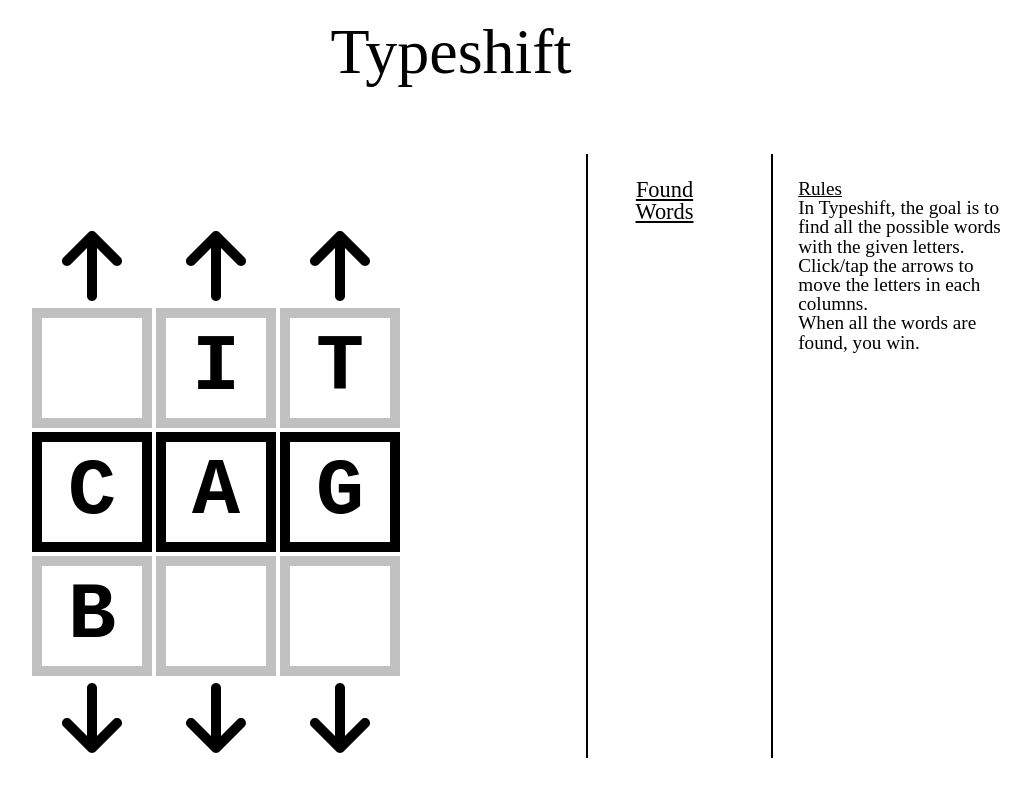
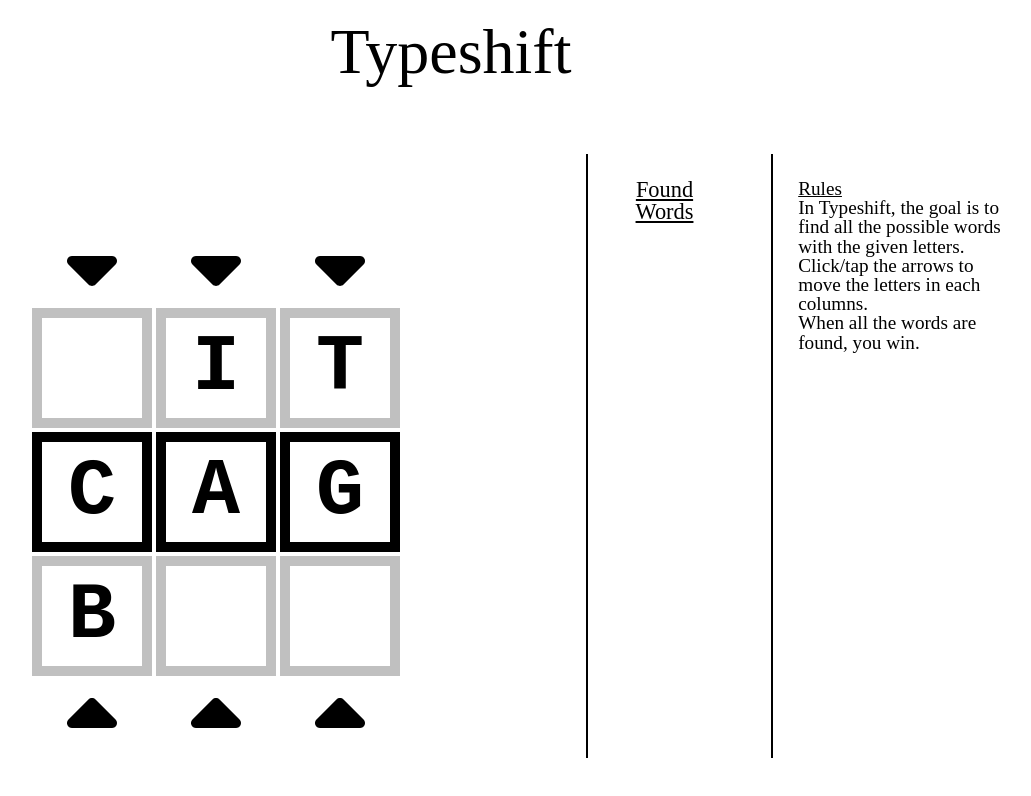
Before and after one commit to suzuhe481/typeshift, a React (Vite) app: page / in a window 1280 px wide. Shown: the top 796 px of the page, without its empty margins (189-1220 px from the left). Built offline with nearby package versions, Linux system fonts and the light colour scheme.

Commit message:
Changed arrows to carets

```diff
--- a/src/components/GameContainer/Game/Column/Column.jsx
+++ b/src/components/GameContainer/Game/Column/Column.jsx
@@ -2,7 +2,7 @@
 import PropTypes from "prop-types";
 
 import { FontAwesomeIcon } from "@fortawesome/react-fontawesome";
-import { faArrowUp, faArrowDown } from "@fortawesome/free-solid-svg-icons";
+import { faCaretDown, faCaretUp } from "@fortawesome/free-solid-svg-icons";
 
 import "./Column.scss";
 
@@ -86,13 +86,9 @@
 
   return (
     <div className="column">
-      <FontAwesomeIcon icon={faArrowUp} onClick={moveUp} className="arrow" />
+      <FontAwesomeIcon icon={faCaretDown} onClick={moveUp} className="arrow" />
       {cells}
-      <FontAwesomeIcon
-        icon={faArrowDown}
-        onClick={moveDown}
-        className="arrow"
-      />
+      <FontAwesomeIcon icon={faCaretUp} onClick={moveDown} className="arrow" />
     </div>
   );
 }
```
